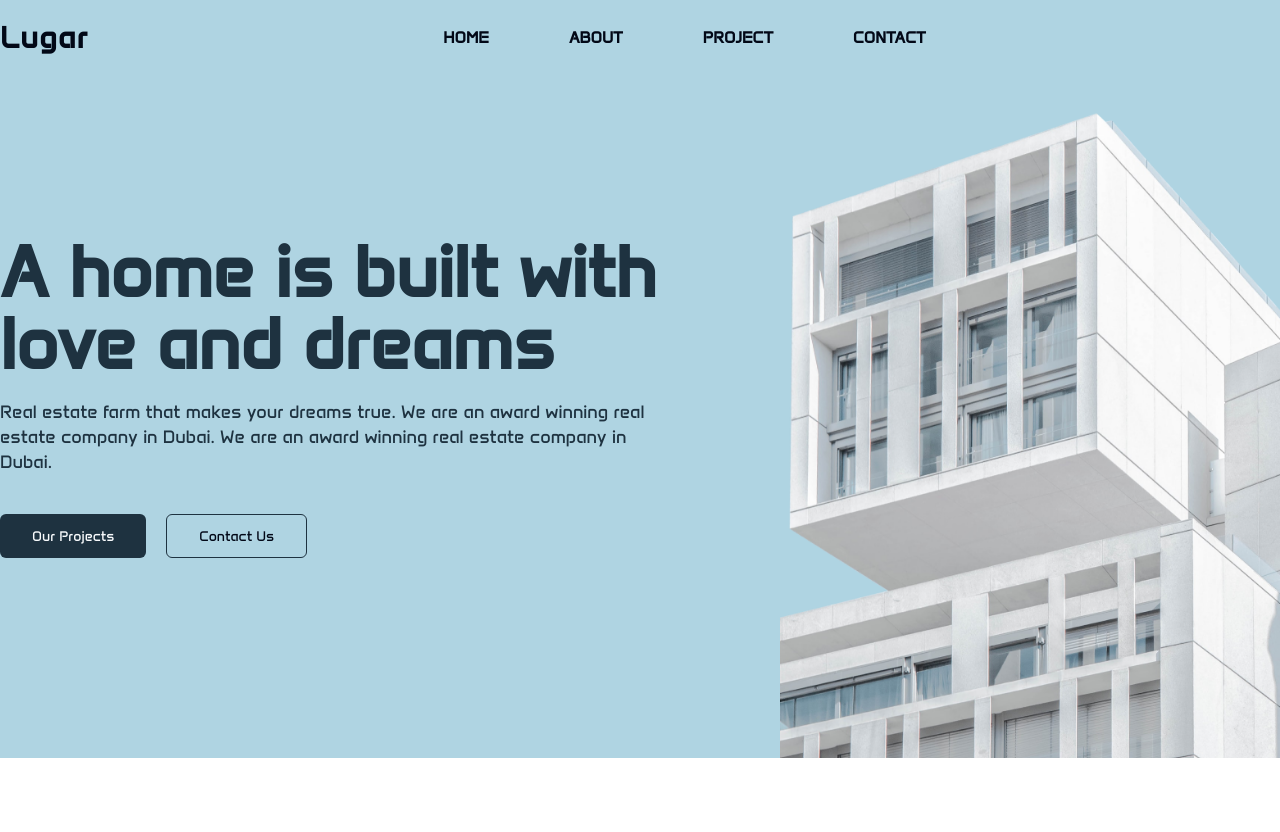
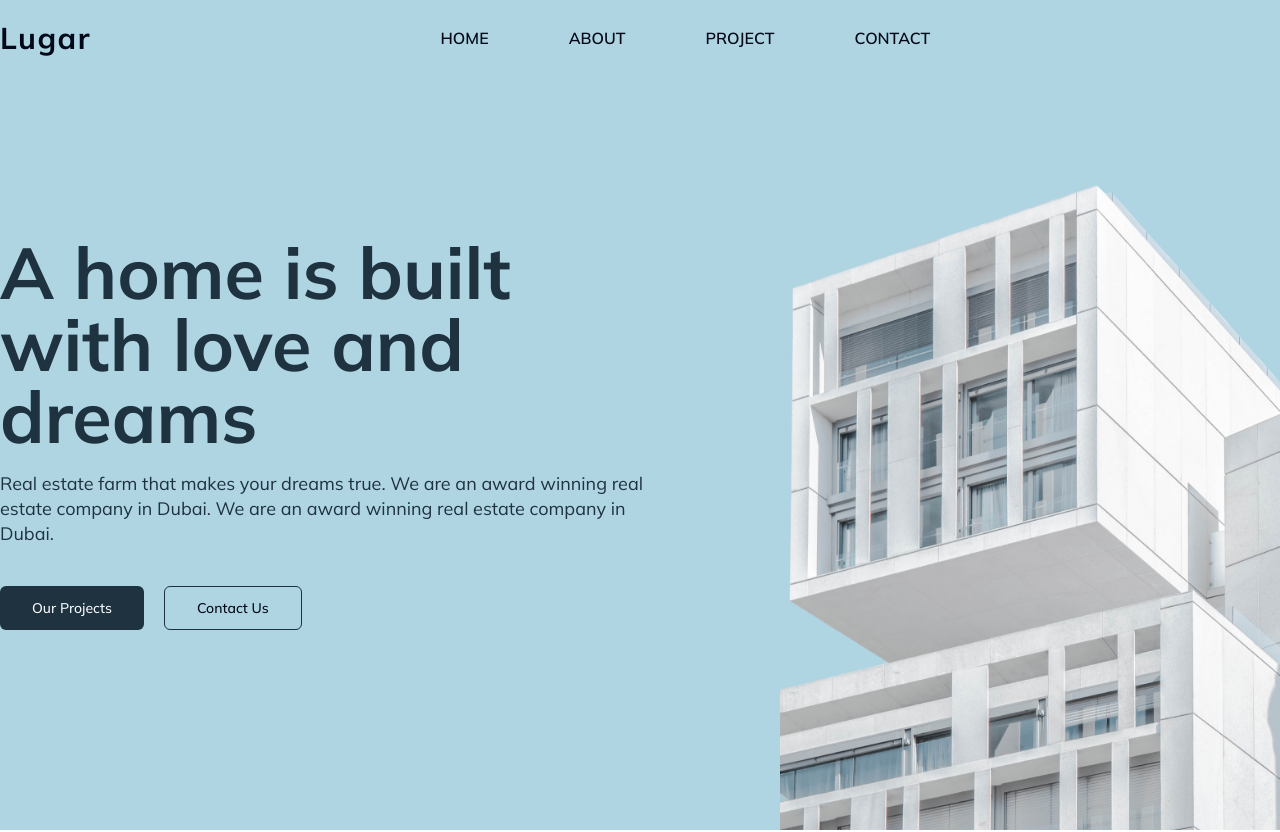
Before and after one commit to vaskrsijep/next_real_estate, a Next.js app: page / in a window 1280 px wide. Shown: the top 832 px of the page. Built offline with nearby package versions, Linux system fonts and the light colour scheme.

Commit message:
fix body elements in classname

```diff
--- a/src/app/layout.tsx
+++ b/src/app/layout.tsx
@@ -32,7 +32,7 @@ export default function RootLayout({
   return (
     <html lang="en" className={`${poppins.variable} font-sans`}>
       <body
-      className={`${fontSans.variable} font-sans min-h-screen bg-background antialiased`}
+      className=' min-h-screen bg-background antialiased'
         // className={cn(
         //   "min-h-screen bg-background antialiased",
         //   fontSans.variable
```
